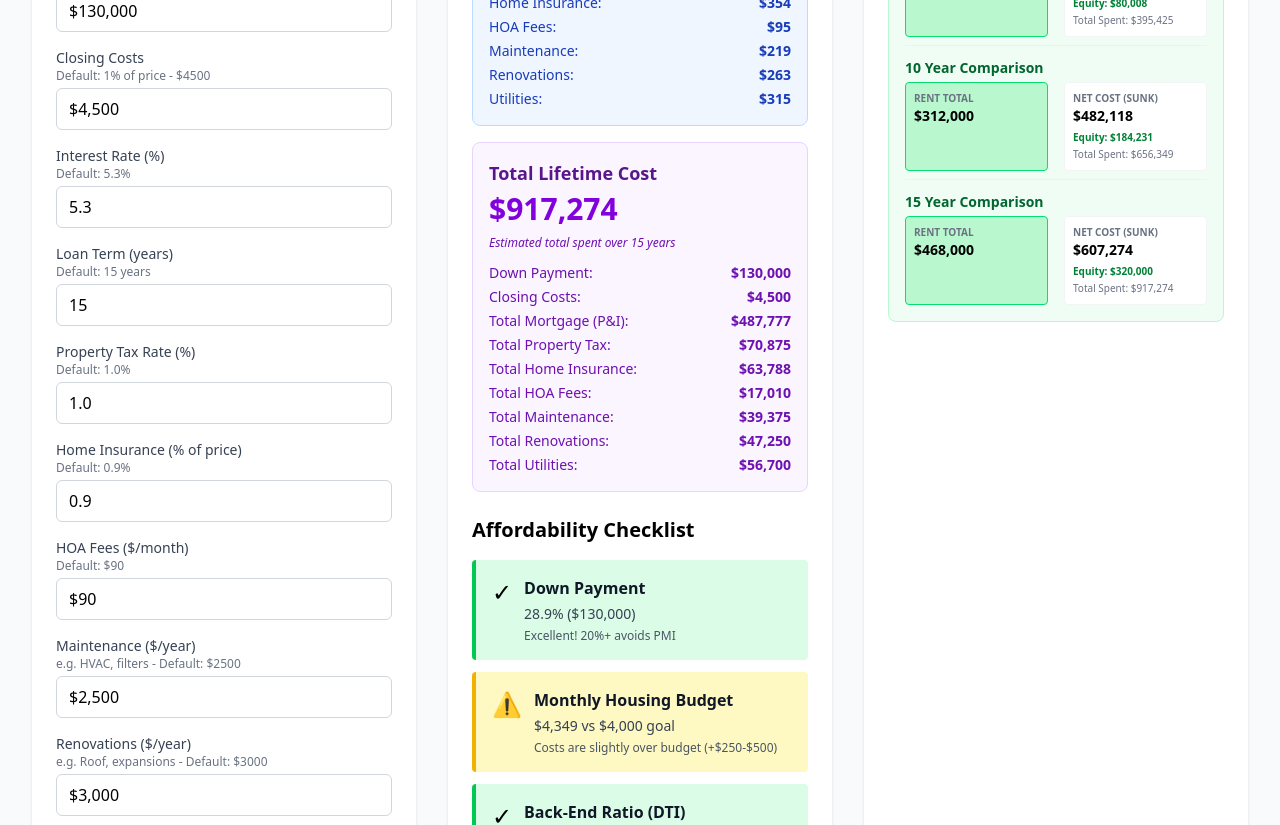
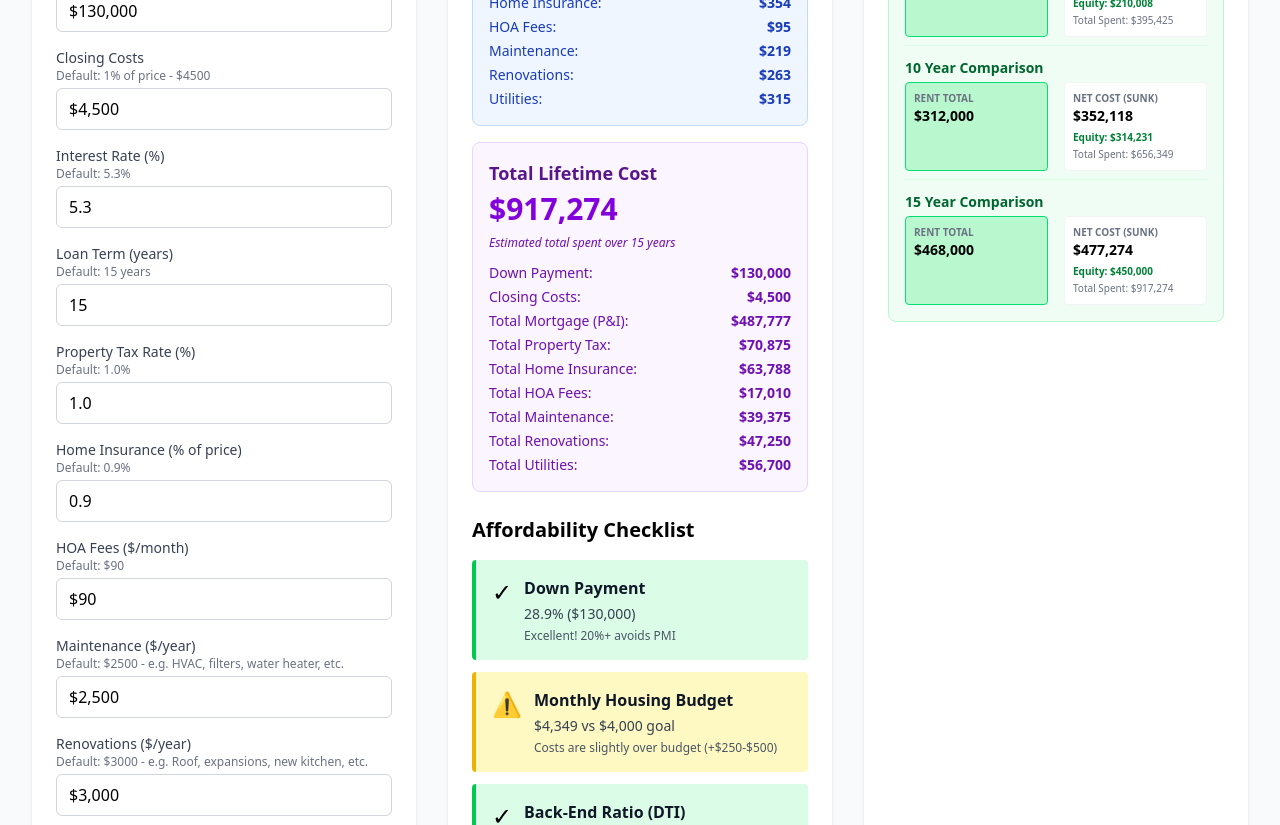
Before and after one commit to emurdock1101/home-buying-calculator, a React (Vite) app: page / in a window 1280 px wide. Shown: the part 320-1145 px from the top of the page. Built offline with nearby package versions, Linux system fonts and the light colour scheme.

Commit message:
placeholders

```diff
--- a/src/data.ts
+++ b/src/data.ts
@@ -25,64 +25,68 @@ export const PROPERTY_INPUTS: InputConfig[] = [
     name: "purchasePrice",
     label: "Purchase Price",
     sublabel: `Default: $${DEFAULT_VALUES.purchasePrice}`,
-    placeholder: `e.g., ${DEFAULT_VALUES.purchasePrice}`,
+    placeholder: `Default: $${DEFAULT_VALUES.purchasePrice}`,
     isCurrency: true,
   },
   {
     name: "downPayment",
     label: "Down Payment",
     sublabel: `Default: $${DEFAULT_VALUES.downPayment}`,
-    placeholder: `e.g., ${DEFAULT_VALUES.downPayment}`,
+    placeholder: `Default: $${DEFAULT_VALUES.downPayment}`,
     isCurrency: true,
   },
   {
     name: "closingCosts",
     label: "Closing Costs",
     sublabel: `Default: 1% of price - $${DEFAULT_VALUES.closingCosts}`,
-    placeholder: `e.g., ${DEFAULT_VALUES.closingCosts}`,
+    placeholder: `Default: $${DEFAULT_VALUES.closingCosts}`,
     isCurrency: true,
   },
   {
     name: "interestRate",
     label: "Interest Rate (%)",
     sublabel: `Default: ${DEFAULT_VALUES.interestRate}%`,
+    placeholder: `Default: ${DEFAULT_VALUES.interestRate}%`,
     step: "0.1",
   },
   {
     name: "loanTerm",
     label: "Loan Term (years)",
     sublabel: `Default: ${DEFAULT_VALUES.loanTerm} years`,
+    placeholder: `Default: ${DEFAULT_VALUES.loanTerm} years`,
   },
   {
     name: "propertyTax",
     label: "Property Tax Rate (%)",
     sublabel: `Default: ${DEFAULT_VALUES.propertyTax}%`,
+    placeholder: `Default: ${DEFAULT_VALUES.propertyTax}%`,
     step: "0.1",
   },
   {
     name: "homeInsurance",
     label: "Home Insurance (% of price)",
     sublabel: `Default: ${DEFAULT_VALUES.homeInsurance}%`,
+    placeholder: `Default: ${DEFAULT_VALUES.homeInsurance}%`,
     step: "0.1",
   },
   {
     name: "hoaFees",
     label: "HOA Fees ($/month)",
     sublabel: `Default: $${DEFAULT_VALUES.hoaFees}`,
-    placeholder: "0",
+    placeholder: `Default: $${DEFAULT_VALUES.hoaFees}`,
     isCurrency: true,
   },
   {
     name: "maintenanceAnnual",
     label: "Maintenance ($/year)",
-    sublabel: `e.g. HVAC, filters - Default: $${DEFAULT_VALUES.maintenanceAnnual}`,
+    sublabel: `Default: $${DEFAULT_VALUES.maintenanceAnnual} - e.g. HVAC, filters, water heater, etc.`,
     placeholder: `Default: ${DEFAULT_VALUES.maintenanceAnnual}`,
     isCurrency: true,
   },
   {
     name: "renovationsAnnual",
     label: "Renovations ($/year)",
-    sublabel: `e.g. Roof, expansions - Default: $${DEFAULT_VALUES.renovationsAnnual}`,
+    sublabel: `Default: $${DEFAULT_VALUES.renovationsAnnual} - e.g. Roof, expansions, new kitchen, etc.`,
     placeholder: `Default: ${DEFAULT_VALUES.renovationsAnnual}`,
     isCurrency: true,
   },
@@ -90,6 +94,7 @@ export const PROPERTY_INPUTS: InputConfig[] = [
     name: "utilities",
     label: "Utilities ($/month)",
     sublabel: `Default: $${DEFAULT_VALUES.utilities}`,
+    placeholder: `Default: $${DEFAULT_VALUES.utilities}`,
     isCurrency: true,
   },
 ];
@@ -99,14 +104,14 @@ export const FINANCE_INPUTS: InputConfig[] = [
     name: "annualIncome",
     label: "Annual Gross Income ($)",
     sublabel: `Default: $${DEFAULT_VALUES.annualIncome}`,
-    placeholder: "e.g., 100000",
+    placeholder: `Default: $${DEFAULT_VALUES.annualIncome}`,
     isCurrency: true,
   },
   {
     name: "monthlyDebts",
     label: "Other Monthly Debts",
-    sublabel: `Car, Student Loans, etc - Default: $${DEFAULT_VALUES.monthlyDebts}`,
-    placeholder: "0",
+    sublabel: `Default: $${DEFAULT_VALUES.monthlyDebts} - e.g. Car, Student Loans, etc.`,
+    placeholder: `Default: $${DEFAULT_VALUES.monthlyDebts}`,
     isCurrency: true,
   },
   {
--- a/src/formulas.ts
+++ b/src/formulas.ts
@@ -1,4 +1,4 @@
-import { DEFAULT_VALUES, THRESHOLDS } from "./data";
+import { THRESHOLDS } from "./data";
 import type { Inputs, ChecklistItem, CalculationResults, PeriodicCost } from "./types";
 
 const MONTHS_IN_YEAR = 12;
@@ -232,7 +232,7 @@ export function calculateMetrics(inputs: Inputs): CalculationResults | null {
   const periodic: PeriodicCost[] = intervals.map(years => {
     const months = years * MONTHS_IN_YEAR;
     const totalSpent = down + closingCosts + (totalMonthly * months);
-    const principalOwned = calculatePrincipalPaid(loanAmount, monthlyRate, rawMortgagePayment, Math.min(months, numPayments));
+    const principalOwned = down + calculatePrincipalPaid(loanAmount, monthlyRate, rawMortgagePayment, Math.min(months, numPayments));
 
     // "Cheaper" logic based on unrecoverable costs
     // Rent unrecoverable: rentTotal
```
